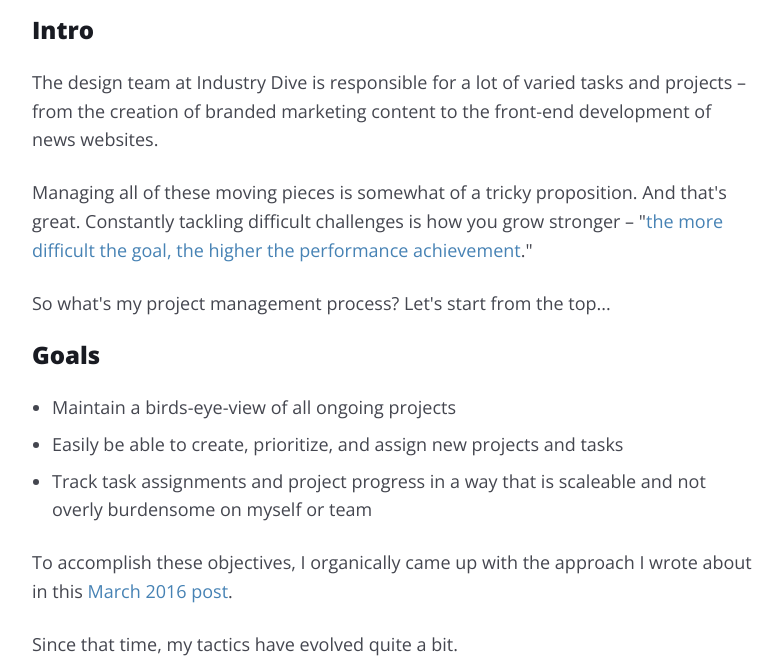
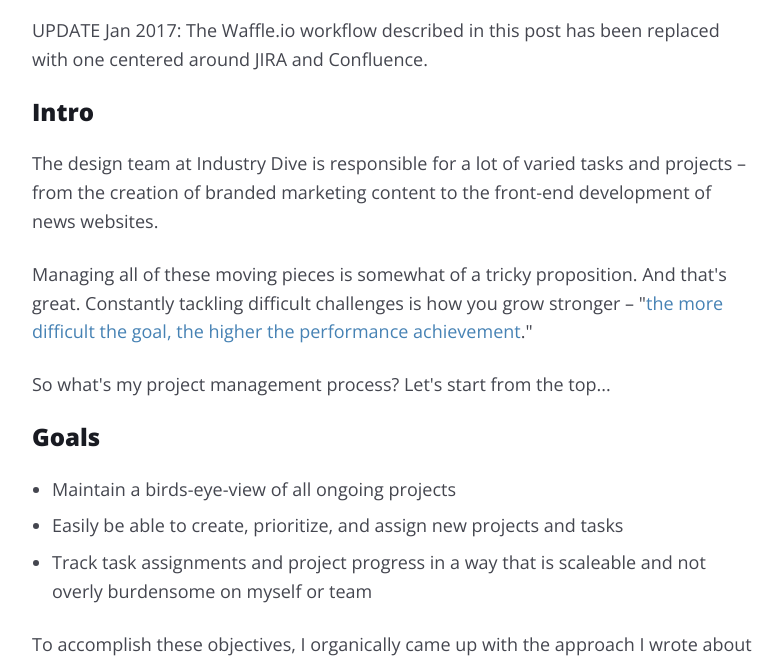
Before and after one commit to mcknightlabs/rtmup, a Jekyll site: the page built from _posts/2016-9-30-pm-workflow-2.md, in a window 1280 px wide and 900 px high, scrolled down 1095 px, cut to the strip 242-900 px from the top of the window. Shown: the whole strip, without its empty margins (248-1031 px from the left). Built offline with Jekyll 4.4.1, drawn with Linux system fonts in a browser that asks for light colours; comment, search, counter and statistics services are not loaded; some of the changed text lies outside the part shown.

Commit message:
updates project management posts

```diff
--- a/_posts/2016-9-30-pm-workflow-2.md
+++ b/_posts/2016-9-30-pm-workflow-2.md
@@ -12,6 +12,8 @@
 	<img src="https://s3.amazonaws.com/rtmup.com/blog_images/pm/Screen+Shot+2016-10-01+at+5.01.34+PM.png" width="100%">
 	<figcaption>Screenshot of <a href="https://waffle.io/">Waffle.io homepage</a></figcaption>
 </figure>
+
+<p>UPDATE Jan 2017: The Waffle.io workflow described in this post has been replaced with one centered around JIRA and Confluence.</p>
 
 <h2>Intro</h2>
 
```
Also changed, not shown: other parts of _posts/2016-9-30-pm-workflow-2.md (+1 -1 lines), _posts/2016-03-12-pm-workflow.md (+2 -0 lines).
